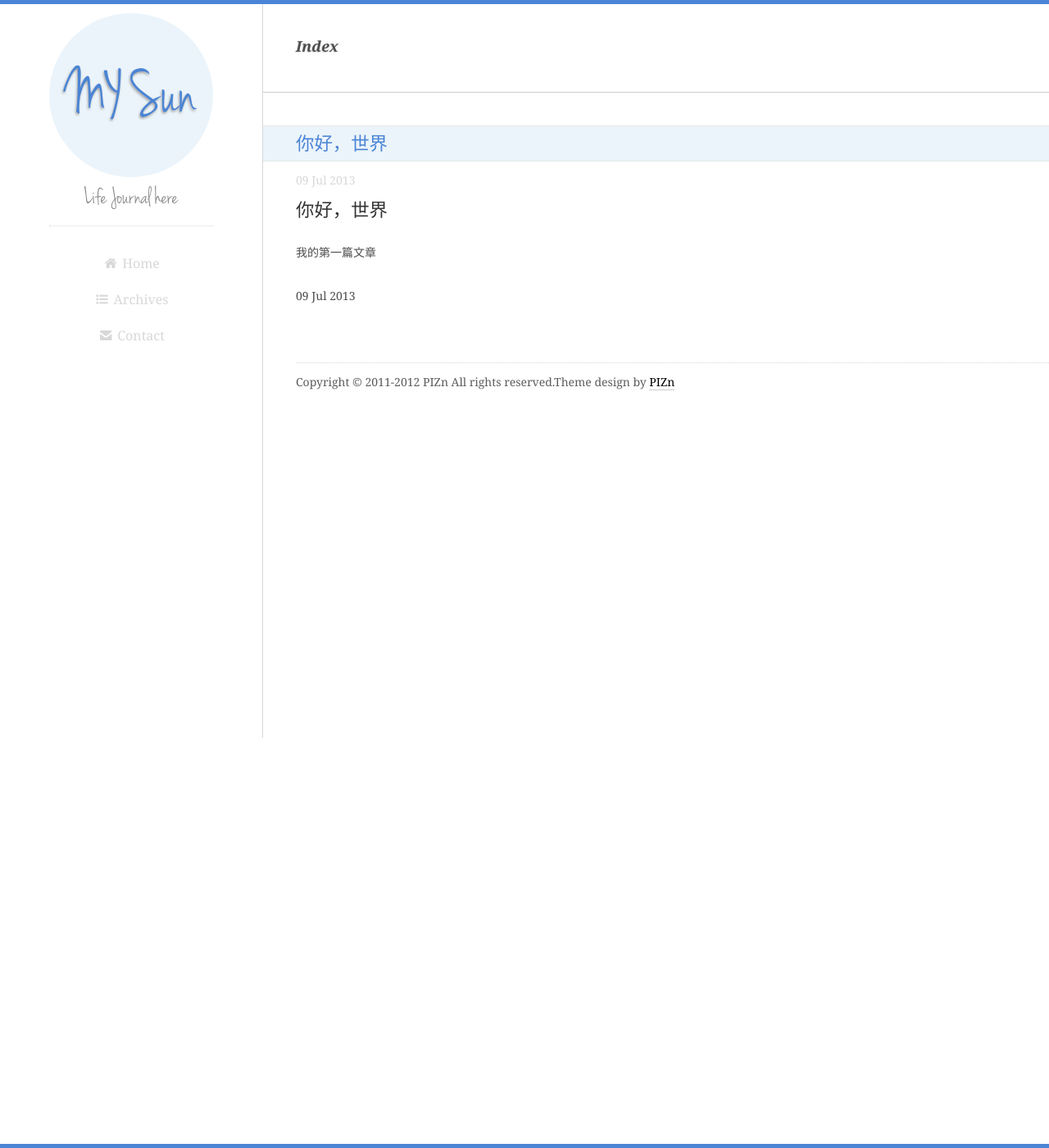
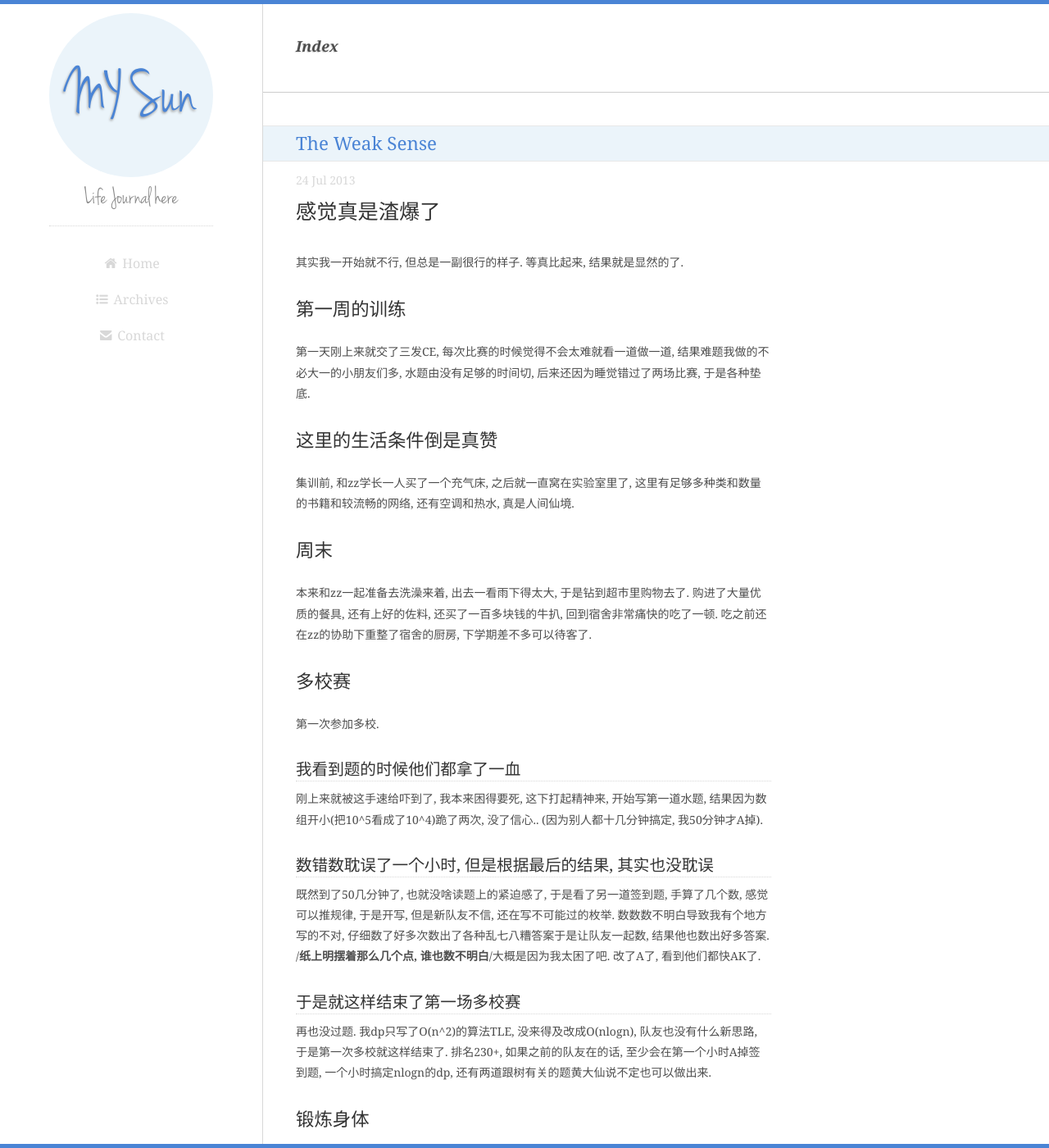
Before and after one commit to simonmysun/blog, a Jekyll site: the page built from index.html, in a window 1280 px wide and 1400 px high. Shown: the whole window at 82% size. Built offline with Jekyll 4.4.1, drawn with Linux system fonts in a browser that asks for light colours; Markdown is read by kramdown in place of the engine named in the settings; the list of posts is cut into pages by our own code; comment, search, counter and statistics services are not loaded; some of the changed text lies outside the part shown.

Commit message:
new post *The Weak Sense*
and changed copyright info by the way

```diff
--- a/_config.yml
+++ b/_config.yml
@@ -41,5 +41,5 @@ short_name : simonmysun
 
 disqus:           simonmysunblog
 
-copyright:        Copyright © 2011-2012 PIZn All rights reserved.
+copyright:        Copyright © 2011-2012 MYSun All rights reserved.
 test:             ok
--- /dev/null
+++ b/_posts/2013-07-24-The-Weak-Sense.md
@@ -0,0 +1,33 @@
+# 感觉真是渣爆了
+其实我一开始就不行, 但总是一副很行的样子. 等真比起来, 结果就是显然的了.
+## 第一周的训练
+第一天刚上来就交了三发CE, 每次比赛的时候觉得不会太难就看一道做一道, 结果难题我做的不必大一的小朋友们多, 水题由没有足够的时间切, 后来还因为睡觉错过了两场比赛, 于是各种垫底.
+## 这里的生活条件倒是真赞
+集训前, 和zz学长一人买了一个充气床, 之后就一直窝在实验室里了, 这里有足够多种类和数量的书籍和较流畅的网络, 还有空调和热水, 真是人间仙境.
+## 周末
+本来和zz一起准备去洗澡来着, 出去一看雨下得太大, 于是钻到超市里购物去了. 购进了大量优质的餐具, 还有上好的佐料, 还买了一百多块钱的牛扒, 回到宿舍非常痛快的吃了一顿. 吃之前还在zz的协助下重整了宿舍的厨房, 下学期差不多可以待客了.
+## 多校赛
+第一次参加多校.
+### 我看到题的时候他们都拿了一血
+刚上来就被这手速给吓到了, 我本来困得要死, 这下打起精神来, 开始写第一道水题, 结果因为数组开小(把10^5看成了10^4)跪了两次, 没了信心.. (因为别人都十几分钟搞定, 我50分钟才A掉).
+### 数错数耽误了一个小时, 但是根据最后的结果, 其实也没耽误
+既然到了50几分钟了, 也就没啥读题上的紧迫感了, 于是看了另一道签到题, 手算了几个数, 感觉可以推规律, 于是开写, 但是新队友不信, 还在写不可能过的枚举. 数数数不明白导致我有个地方写的不对, 仔细数了好多次数出了各种乱七八糟答案于是让队友一起数, 结果他也数出好多答案. /*纸上明摆着那么几个点, 谁也数不明白*/大概是因为我太困了吧. 改了A了, 看到他们都快AK了.
+### 于是就这样结束了第一场多校赛
+再也没过题. 我dp只写了O(n^2)的算法TLE, 没来得及改成O(nlogn), 队友也没有什么新思路, 于是第一次多校就这样结束了. 排名230+, 如果之前的队友在的话, 至少会在第一个小时A掉签到题, 一个小时搞定nlogn的dp, 还有两道跟树有关的题黄大仙说不定也可以做出来.
+## 锻炼身体
+### 现在逐渐养成了锻炼身体的习惯, 也不知道是对训练的逃避还是真的激素分泌过剩了.
+
+不过既然有活动, 还有充足的食物摄入, 那也没有什么损失.
+
+现在还学会了新技能: 抖胸.
+## 某根筋抽了
+突然做了个决定, 然后结果就是我养成了随身带手机的习惯.
+## 以后
+### 队友还成了问题
+因为之前队伍里有一个队友不准备参加比赛了, 于是我和黄大仙成了不完整的队伍, 在同一年级也没有找到什么合适的人选. 这acm生涯竟然在组队上出了这么大的问题. 这周黄大仙回家了, 我跟两个新队友做比赛一点感觉都找不到, 我本不是操键盘的位置, 现在却操起了键盘, 这样一下就损失了思考其他题的时间. 而且, 我语言上的缺陷新队友也没能弥补. 整个比赛也几乎没有什么讨论.
+
+下周我又回家了, 留下黄大仙一个人试新队友, 也不知道他能试出啥结果也不知道等我回来又会怎样.
+### 假期前立下好多目标来着, 现在似乎除了这个博客啥都没完成
+在todoset那个repo里记着我准备做的事, 慢慢来吧.
+### 某根筋抽了(续)
+路还很长, 在跪圈群里学到了好多东西, 感觉自己这方面还差很远, 真是渣得一逼, 啥都不会.
```
